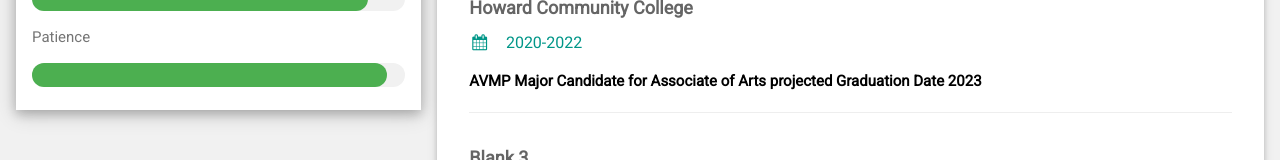
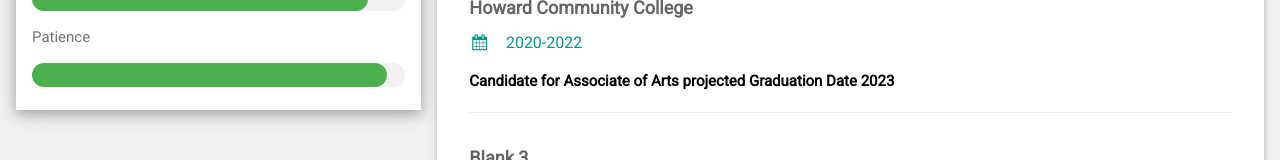
Before and after one commit to cicerowojewodzki/cicerowojewodzki, a plain HTML site: page index.html in a window 1280 px wide. Shown: the part 756-916 px from the top of the page. Drawn offline with nearby package versions, Linux system fonts and the light colour scheme.

Commit message:
Update index.html

```diff
--- a/index.html
+++ b/index.html
@@ -104,7 +104,7 @@ html,body,h1,h2,h3,h4,h5,h6 {font-family: "Roboto", sans-serif}
         <div class="w3-container">
           <h5 class="w3-opacity"><b>Howard Community College</b></h5>
           <h6 class="w3-text-teal"><i class="fa fa-calendar fa-fw w3-margin-right"></i>2020-2022</h6>
-          <p>AVMP Major Candidate for Associate of Arts projected Graduation Date 2023</p>
+          <p>Candidate for Associate of Arts projected Graduation Date 2023</p>
           <hr>
         </div>
         <div class="w3-container">
```
